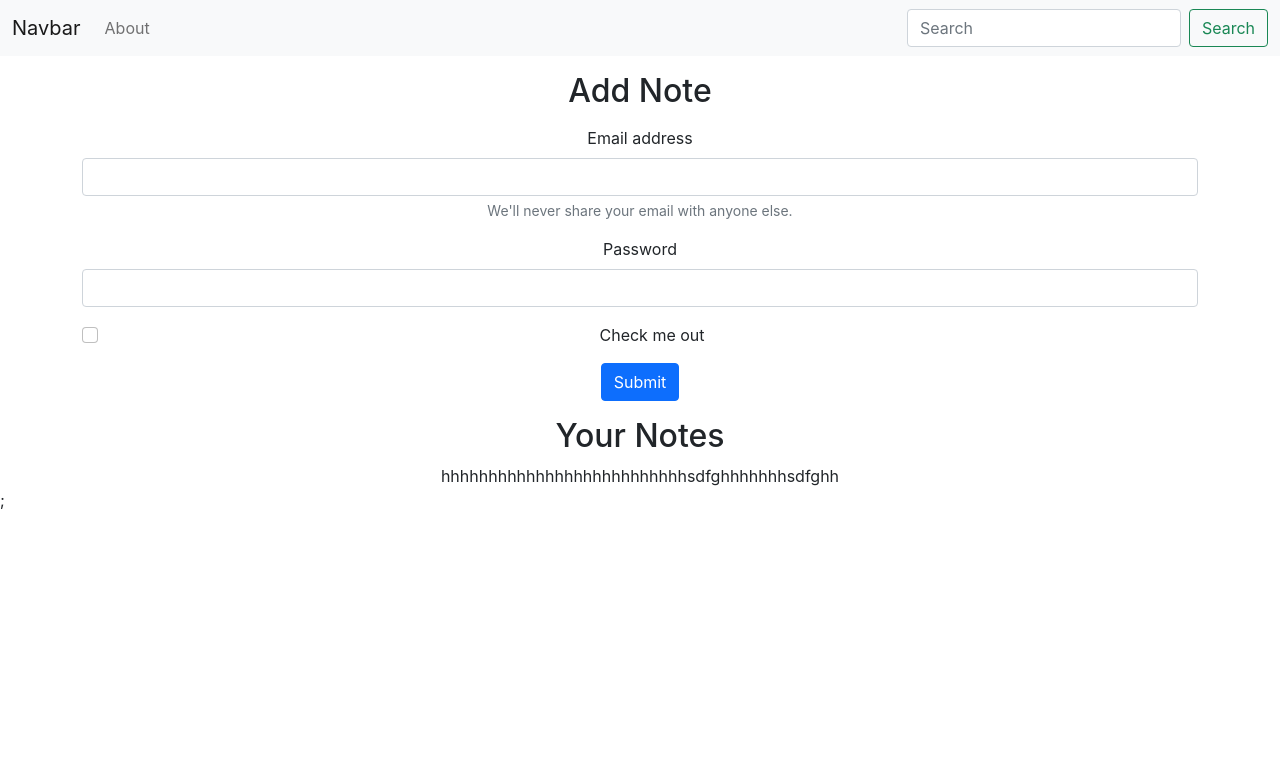
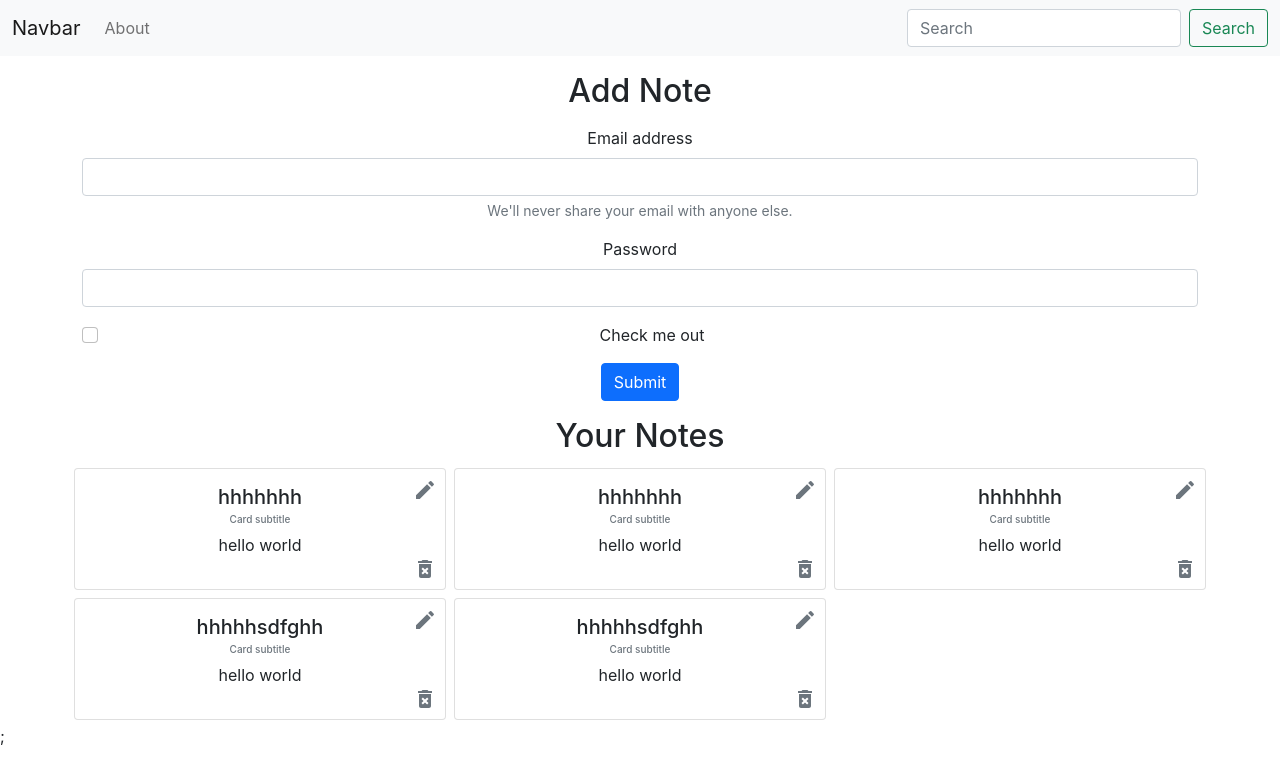
Before and after one commit to Hiteshsukhwani29/iNotebook, a React (Create React App) app: page / in a window 1280 px wide. Shown: the top 780 px of the page. Built offline with nearby package versions, Linux system fonts and the light colour scheme.

Commit message:
Add noteitems

```diff
--- a/package.json
+++ b/package.json
@@ -3,6 +3,7 @@
   "version": "0.1.0",
   "private": true,
   "dependencies": {
+    "@material-ui/icons": "^4.11.2",
     "concurrently": "^7.0.0",
     "cra-template": "1.1.2",
     "express-validator": "^6.13.0",
--- a/src/components/home/Home.js
+++ b/src/components/home/Home.js
@@ -8,20 +8,20 @@ function Home() {
       <div className='home-addnote container my-3'>
       <h2>Add Note</h2>
       <form className='my-3'>
-        <div class="mb-3">
-          <label for="exampleInputEmail1" class="form-label">Email address</label>
-          <input type="email" class="form-control" id="exampleInputEmail1" aria-describedby="emailHelp"/>
-            <div id="emailHelp" class="form-text">We'll never share your email with anyone else.</div>
+        <div className="mb-3">
+          <label htmlFor="exampleInputEmail1" className="form-label">Email address</label>
+          <input type="email" className="form-control" id="exampleInputEmail1" aria-describedby="emailHelp"/>
+            <div id="emailHelp" className="form-text">We'll never share your email with anyone else.</div>
         </div>
-        <div class="mb-3">
-          <label for="exampleInputPassword1" class="form-label">Password</label>
-          <input type="password" class="form-control" id="exampleInputPassword1"/>
+        <div className="mb-3">
+          <label htmlFor="exampleInputPassword1" className="form-label">Password</label>
+          <input type="password" className="form-control" id="exampleInputPassword1"/>
         </div>
-        <div class="mb-3 form-check">
-          <input type="checkbox" class="form-check-input" id="exampleCheck1"/>
-            <label class="form-check-label" for="exampleCheck1">Check me out</label>
+        <div className="mb-3 form-check">
+          <input type="checkbox" className="form-check-input" id="exampleCheck1"/>
+            <label className="form-check-label" htmlFor="exampleCheck1">Check me out</label>
         </div>
-        <button type="submit" class="btn btn-primary">Submit</button>
+        <button type="submit" className="btn btn-primary">Submit</button>
       </form>
       </div>
 
--- /dev/null
+++ b/src/components/notes/NoteItem.js
@@ -0,0 +1,25 @@
+import React from 'react';
+import EditIcon from '@material-ui/icons/Edit';
+import DeleteIcon from '@material-ui/icons/DeleteForever'
+
+function NoteItem({ title,description }) {
+    return (
+        <div className='col-md-4 p-1'>
+            <div className="card">
+                <div className="card-body">
+                    <h5 className="card-title">{title}</h5>
+                    <h6 className="card-subtitle mb-2 text-muted" style={{fontSize:"10px"}}>Card subtitle</h6>
+                    <p className="card-text">{description}</p>
+                    <div className='position-absolute top-0 end-0 p-2 text-muted'>
+                    <EditIcon />
+                    </div>
+                    <div className='position-absolute bottom-0 end-0 p-2 text-muted'>
+                    <DeleteIcon />
+                    </div>
+                </div>
+            </div>
+        </div>
+    )
+}
+
+export default NoteItem
--- a/src/components/notes/Notes.js
+++ b/src/components/notes/Notes.js
@@ -1,17 +1,20 @@
-import React,{ useContext } from 'react';
+import React, { useContext } from 'react';
 import NoteContext from '../../context/notes/NoteContext';
+import NoteItem from './NoteItem';
 
 function Notes() {
 
     const context = useContext(NoteContext);
-    const {notes, setnotes} = context;
+    const { notes, setnotes } = context;
 
     return (
-        <div>
+        <div className='container'>
             <h2>Your Notes</h2>
-            {notes.map((note) => {
-                return note.title;
-            })}
+            <div className='row'>
+                {notes.map((note) => {
+                    return <NoteItem title={note.title} description={note.description} />
+                })}
+            </div>
         </div>
     )
 }
```
Also changed, not shown: src/components/Alert.js (added), 2 other files (tests, documents, lock files or other folders).
